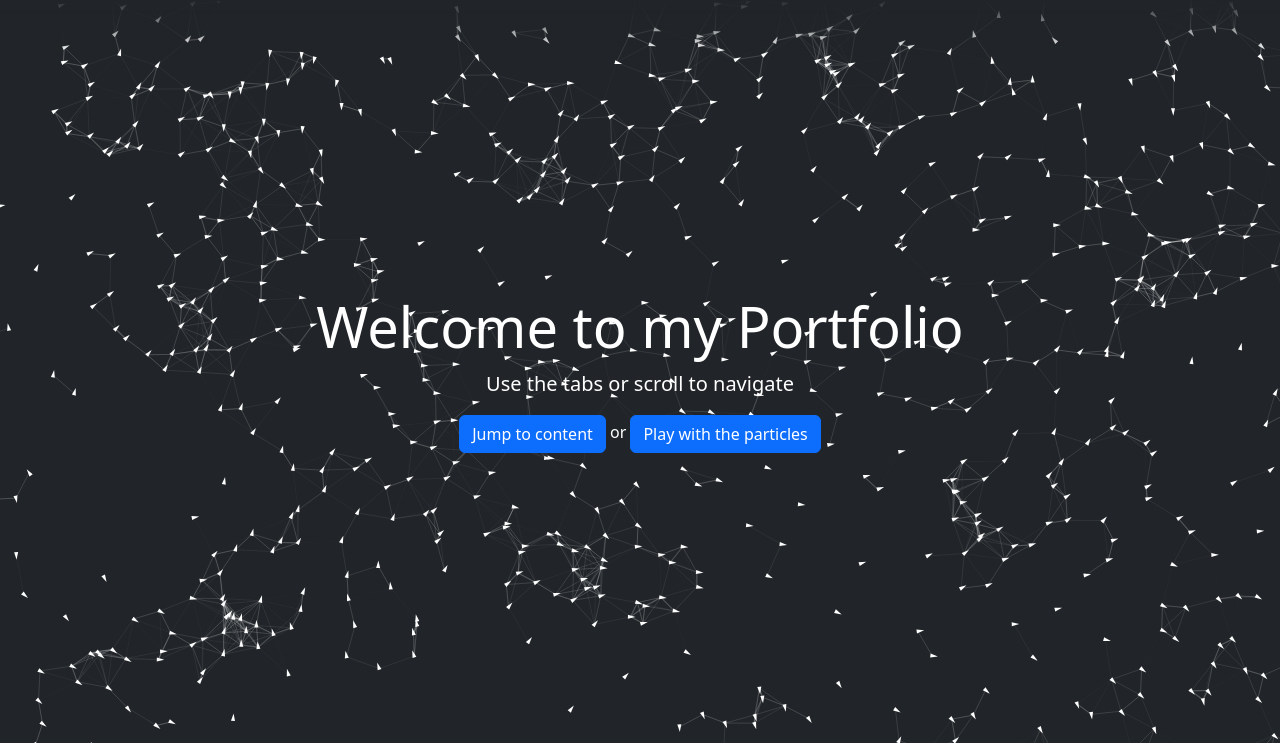
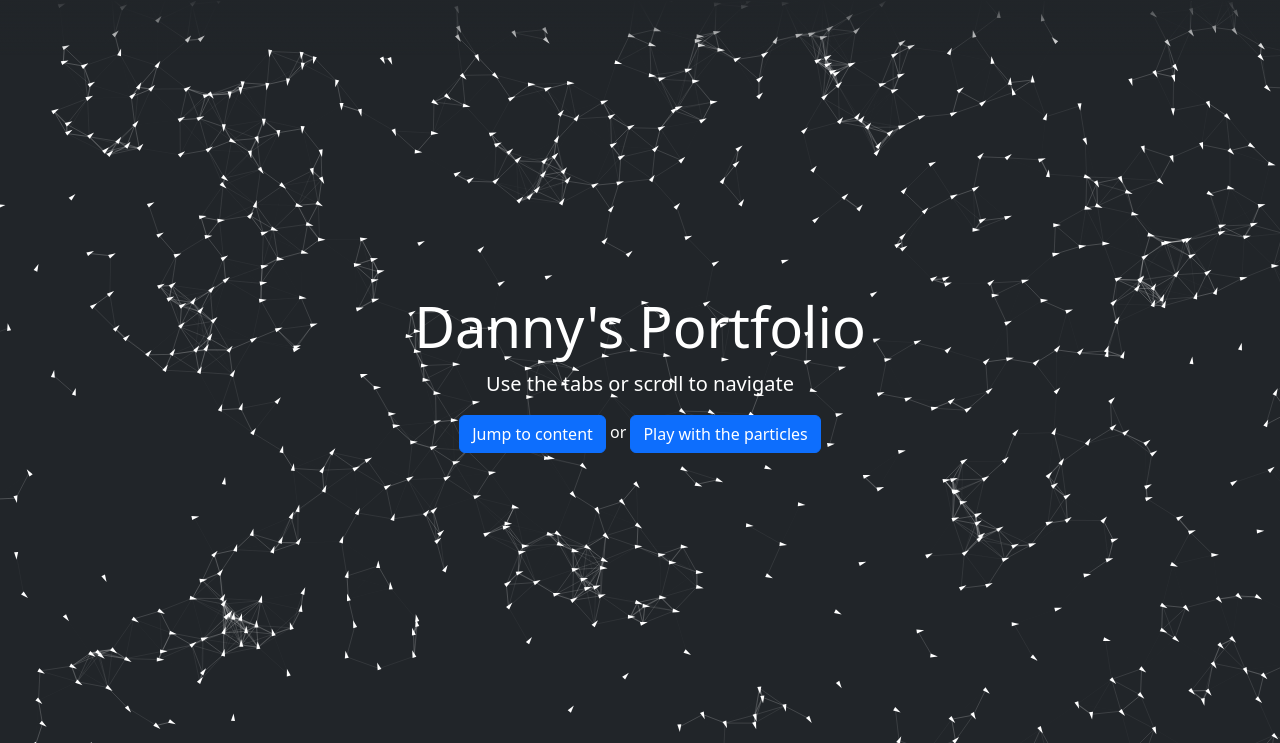
Before and after one commit to dthornewell/portfolio, a plain HTML site: page index.html in a window 1280 px wide. Shown: the part 57-800 px from the top of the page. Drawn offline with nearby package versions, Linux system fonts and the light colour scheme; animation ran at ten frames a second.

Commit message:
update porfolio title

```diff
--- a/index.html
+++ b/index.html
@@ -85,7 +85,7 @@
 
     <section id="home">
         <div class="container-fliud content home-content">
-            <h1 class="display-4">Welcome to my Portfolio</h1>
+            <h1 class="display-4">Danny's Portfolio</h1>
             <p class="lead">Use the tabs or scroll to navigate</p>
             <a href="#expirence" class="btn btn-primary">Jump to content</a>
             <a>  or  </a>
```
